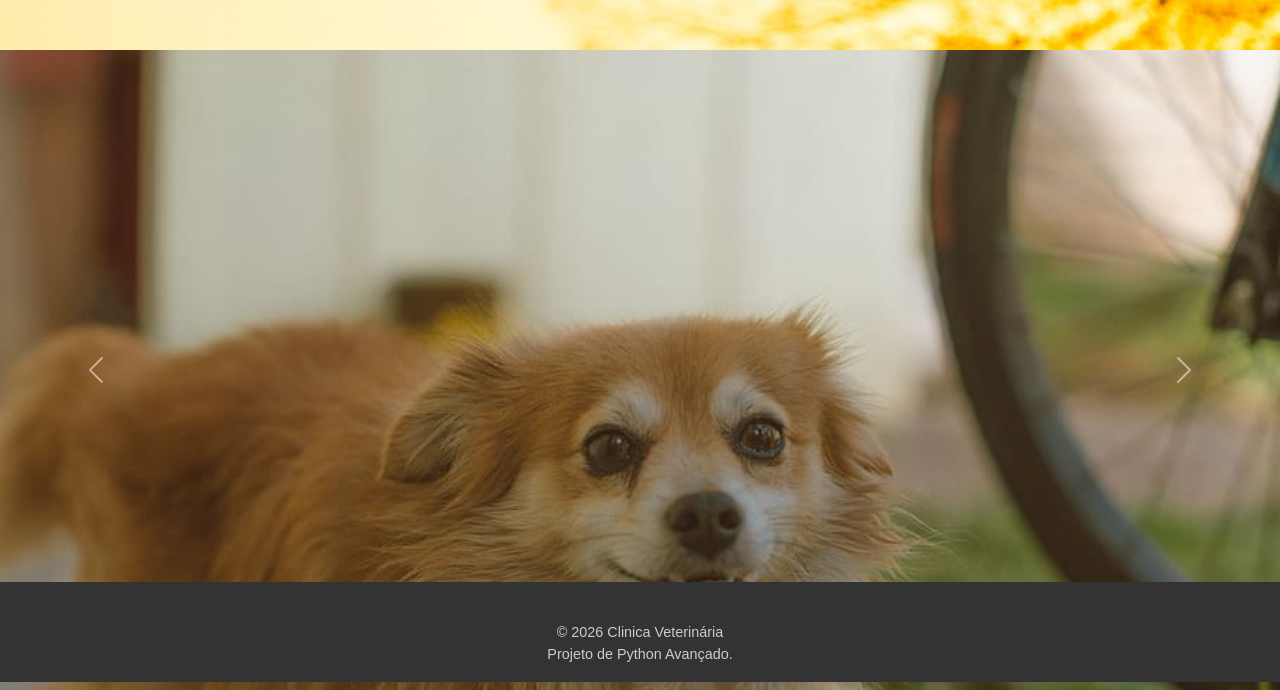
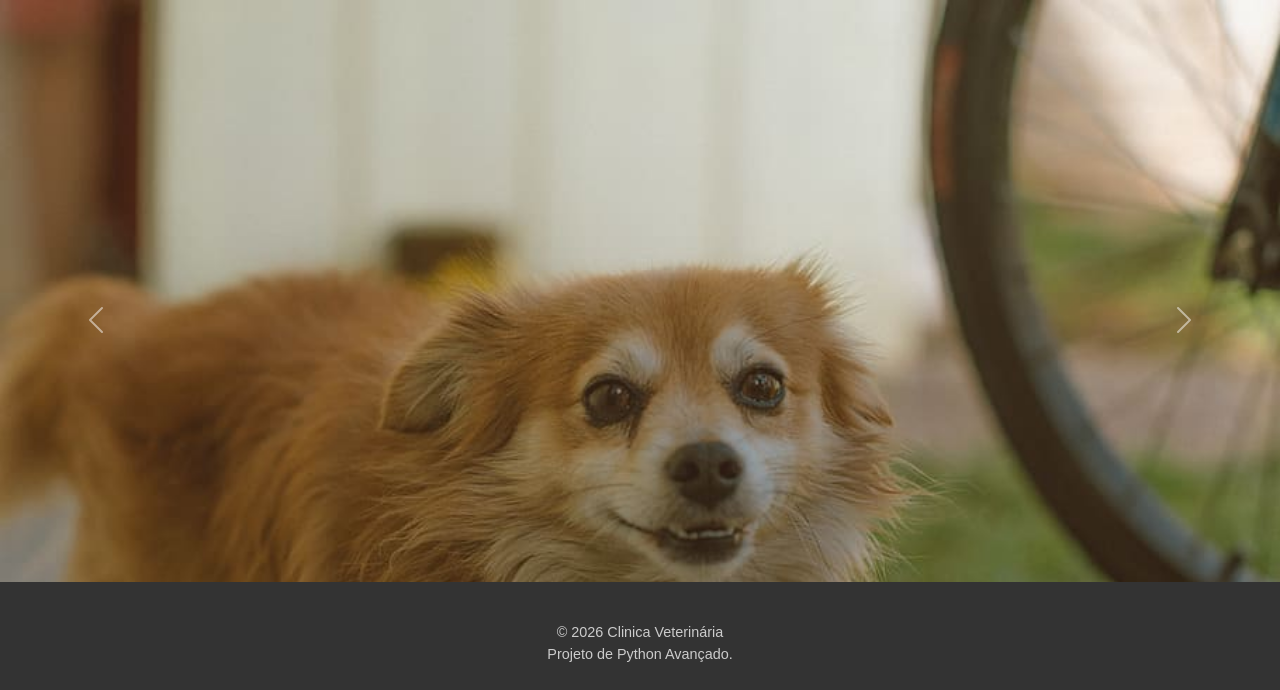
Before and after one commit to Hewllsing/CV_Clinica_Veterinaria, a Flask app: page /home in a window 1280 px wide. Shown: the part 118-808 px from the top of the page. After the commit the page ends 780 px from the top, so only its background shows below. Run offline with Flask 3, Linux system fonts and the light colour scheme; a user stored in the database is signed in.

Commit message:
paddings

```diff
--- a/templates/global/home.html
+++ b/templates/global/home.html
@@ -3,7 +3,7 @@
 {% block content %}
 <style>
     main {
-        padding-bottom: 0px;
+        padding: 0px;
     }
 </style>
 <div id="carouselExample" class="carousel slide">
```
